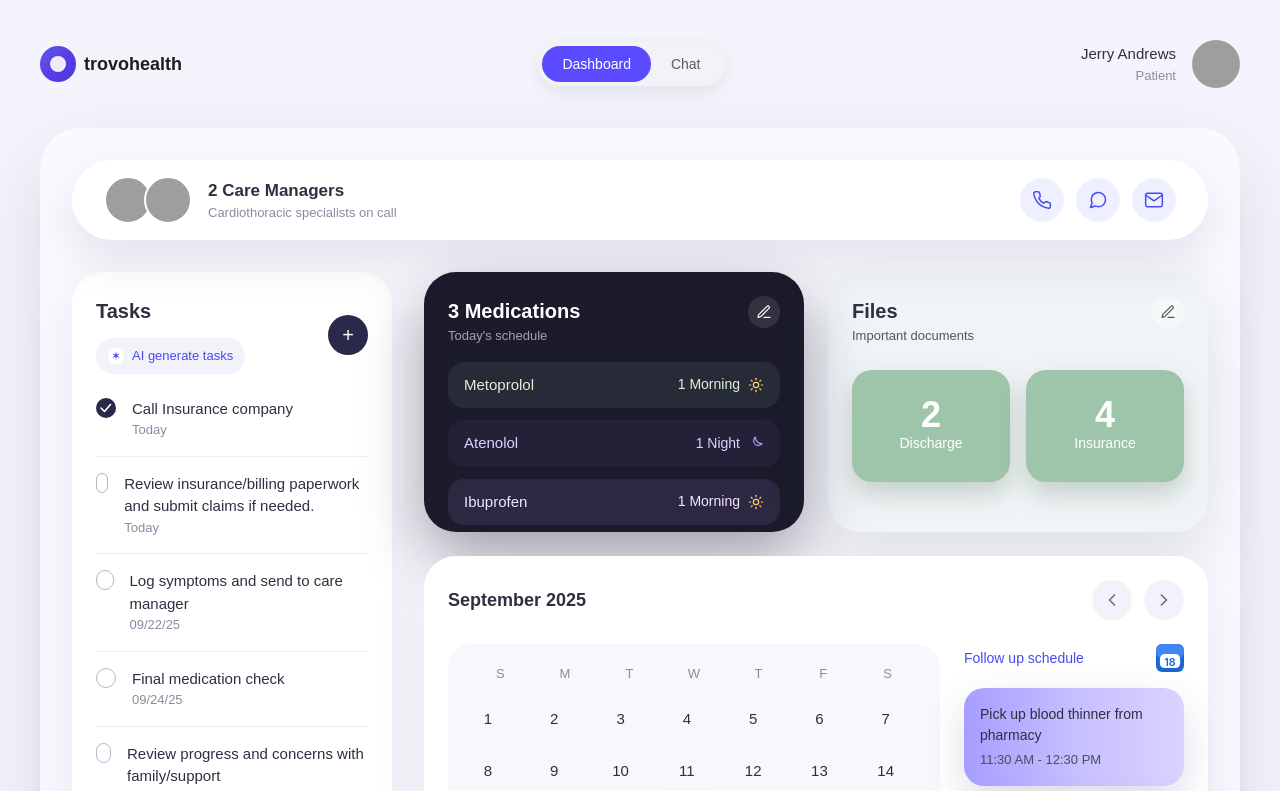
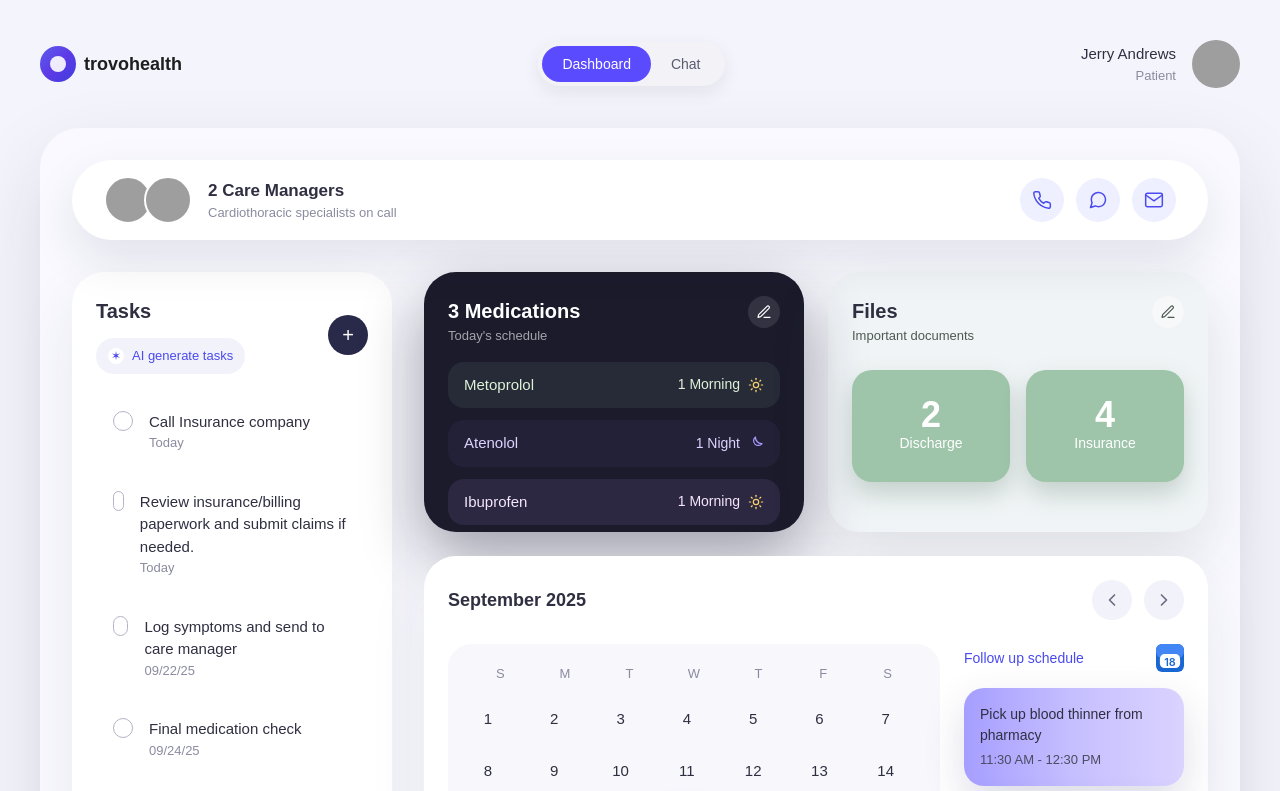
Before and after one commit to danielkjm/trovos, a Next.js app: page / in a window 1280 px wide. Shown: the top 791 px of the page. Built offline with nearby package versions, Linux system fonts and the light colour scheme; grey boxes are pictures that could not be loaded.

Commit message:
prompt: interactive tasklist

```diff
--- a/src/components/dashboard/DashboardView.tsx
+++ b/src/components/dashboard/DashboardView.tsx
@@ -12,13 +12,13 @@ type DashboardViewProps = {
 };
 
 export const DashboardView: FC<DashboardViewProps> = ({ onOpenMedicationDetail }) => {
-  const { tasks, generateAiTasks } = useTaskManager();
+  const { tasks, generateAiTasks, toggleTask } = useTaskManager();
 
   return (
     <section className="flex flex-1 flex-col gap-8">
       <CareTeamCard />
       <div className="grid grid-cols-[320px_minmax(0,1fr)] gap-8">
-        <TaskList tasks={tasks} onGenerate={generateAiTasks} />
+        <TaskList tasks={tasks} onGenerate={generateAiTasks} onToggleTask={toggleTask} />
         <div className="grid grid-cols-2 grid-rows-[minmax(0,260px)_minmax(0,1fr)] gap-6">
           <MedicationCard onOpenDetail={onOpenMedicationDetail} />
           <FilesCard />
--- a/src/components/dashboard/TaskList.tsx
+++ b/src/components/dashboard/TaskList.tsx
@@ -4,6 +4,7 @@ import { initialTasks, Task } from '@/data/patient';
 type TaskListProps = {
   tasks?: Task[];
   onGenerate?: () => void;
+  onToggleTask?: (id: string) => void;
 };
 
 const renderTaskIndicator = (completed?: boolean) => {
@@ -20,7 +21,7 @@ const renderTaskIndicator = (completed?: boolean) => {
   return <span className="h-5 w-5 rounded-full border border-[#B4B4C8]" />;
 };
 
-export const TaskList: FC<TaskListProps> = ({ tasks = initialTasks, onGenerate }) => {
+export const TaskList: FC<TaskListProps> = ({ tasks = initialTasks, onGenerate, onToggleTask }) => {
   return (
     <section className="flex h-full flex-col rounded-[32px] bg-white p-6 shadow-[0px_24px_60px_rgba(35,35,70,0.08)]">
       <header className="mb-6 flex items-center justify-between">
@@ -43,15 +44,32 @@ export const TaskList: FC<TaskListProps> = ({ tasks = initialTasks, onGenerate }
           <span className="text-xl leading-none">+</span>
         </button>
       </header>
-      <div className="space-y-4">
-        {tasks.map((task, index) => (
+      <div className="space-y-3">
+        {tasks.map((task) => (
           <article
             key={task.id}
-            className={`flex items-start gap-4 border-b border-[#ECECF5] pb-4 ${index === tasks.length - 1 ? 'border-none pb-0' : ''}`}
+            role="button"
+            tabIndex={0}
+            onClick={() => onToggleTask?.(task.id)}
+            onKeyDown={(event) => {
+              if (event.key === 'Enter' || event.key === ' ') {
+                event.preventDefault();
+                onToggleTask?.(task.id);
+              }
+            }}
+            className={`flex cursor-pointer items-start gap-4 rounded-[18px] border border-transparent px-4 py-3 transition-colors hover:border-[#E3E3F5] hover:bg-[#F7F7FC] ${
+              task.completed ? 'opacity-60' : ''
+            }`}
           >
             {renderTaskIndicator(task.completed)}
             <div>
-              <p className="text-[15px] font-medium text-[#2F2F41]">{task.label}</p>
+              <p
+                className={`text-[15px] font-medium text-[#2F2F41] ${
+                  task.completed ? 'line-through' : ''
+                }`}
+              >
+                {task.label}
+              </p>
               <p className="text-[13px] text-[#8B8BA0]">{task.dueLabel}</p>
             </div>
           </article>
--- a/src/data/patient.ts
+++ b/src/data/patient.ts
@@ -33,7 +33,6 @@ export const initialTasks: Task[] = [
     id: 'task-1',
     label: 'Call Insurance company',
     dueLabel: 'Today',
-    completed: true,
   },
   {
     id: 'task-2',
--- a/src/hooks/useTaskManager.ts
+++ b/src/hooks/useTaskManager.ts
@@ -1,10 +1,26 @@
 'use client';
 
-import { useCallback, useState } from 'react';
+import { useCallback, useMemo, useState } from 'react';
 import { Task, initialTasks } from '@/data/patient';
 
 export const useTaskManager = () => {
   const [tasks, setTasks] = useState<Task[]>(initialTasks);
+
+  const sortedTasks = useMemo(() => {
+    return [...tasks].sort((a, b) => {
+      if (a.completed && !b.completed) return 1;
+      if (!a.completed && b.completed) return -1;
+      return 0;
+    });
+  }, [tasks]);
+
+  const toggleTask = useCallback((taskId: string) => {
+    setTasks((prev) =>
+      prev.map((task) =>
+        task.id === taskId ? { ...task, completed: !task.completed } : task,
+      ),
+    );
+  }, []);
 
   const generateAiTasks = useCallback(async () => {
     // Placeholder for AI-generated tasks; ready for integration with server/LLM
@@ -12,8 +28,9 @@ export const useTaskManager = () => {
   }, []);
 
   return {
-    tasks,
+    tasks: sortedTasks,
     setTasks,
     generateAiTasks,
+    toggleTask,
   };
 };
```
